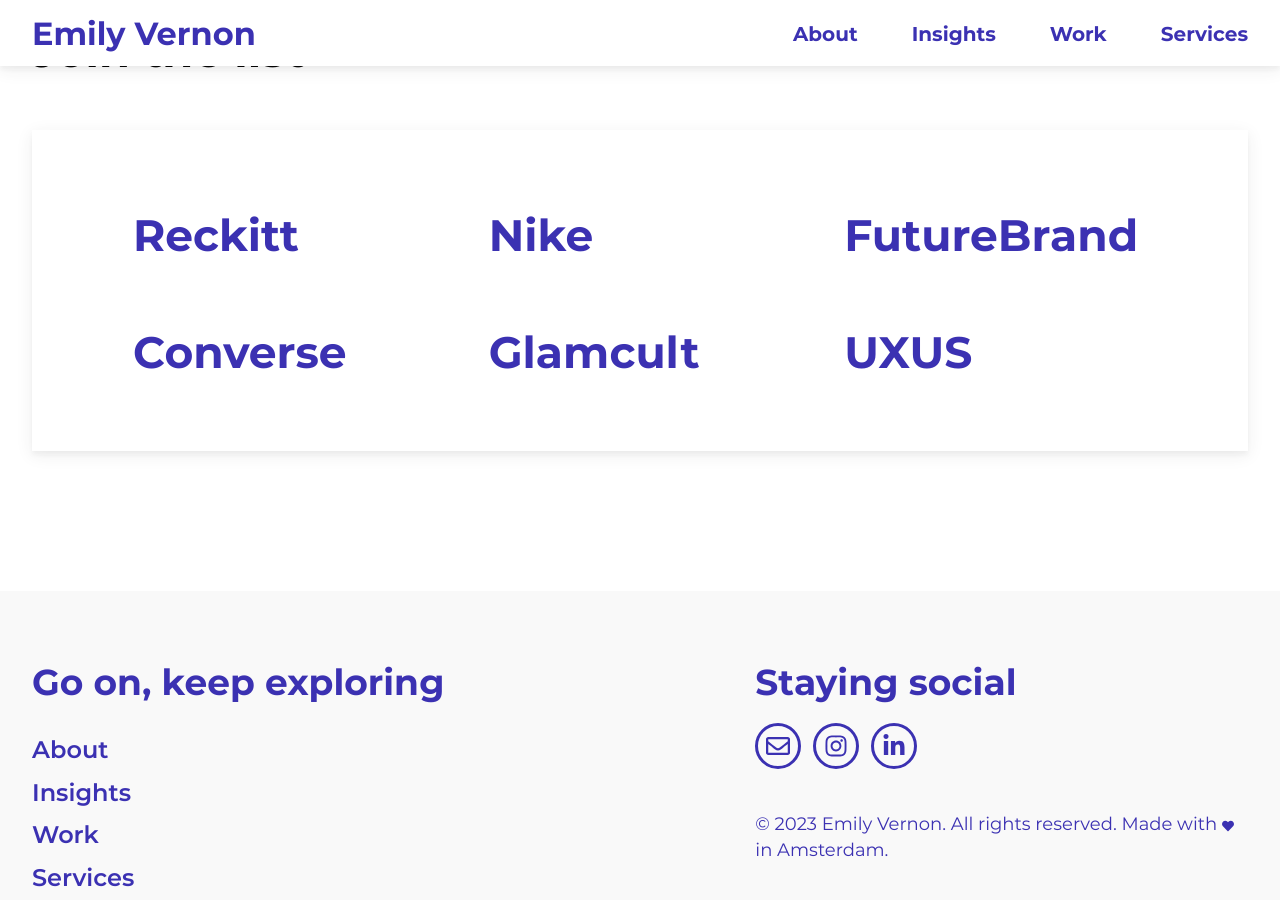
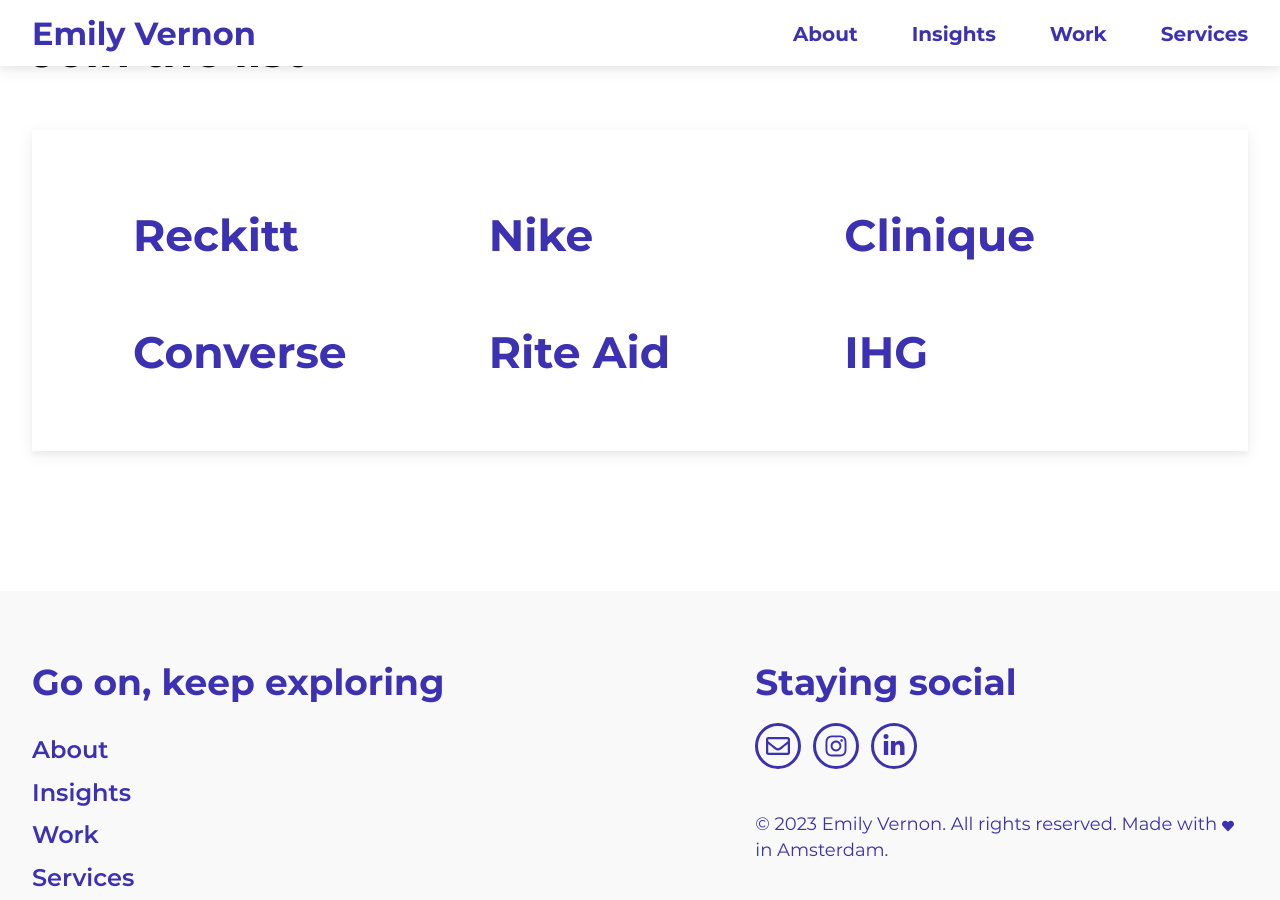
Before and after one commit to emilygv/emilyvernon.com, a Jekyll site: the page built from index.md, in a window 1280 px wide and 900 px high, scrolled down 4314 px. Built offline with Jekyll 4.4.1, drawn with Linux system fonts in a browser that asks for light colours.

Commit message:
Update clients.yml
New clients

```diff
--- a/_data/clients.yml
+++ b/_data/clients.yml
@@ -1,8 +1,8 @@
 - name: Reckitt
 - name: Nike
-- name: FutureBrand
+- name: Clinique
 - name: Converse
-- name: Glamcult
+- name: Rite Aid
 # image: glamcult-logo_transparent.png
 # img_height: 30px
 # name: L'Occitane
@@ -14,4 +14,4 @@
 # name: Clinique
 # image: clinique-logo_transparent.png
 # img_height: 30px
-- name: UXUS
+- name: IHG
```
